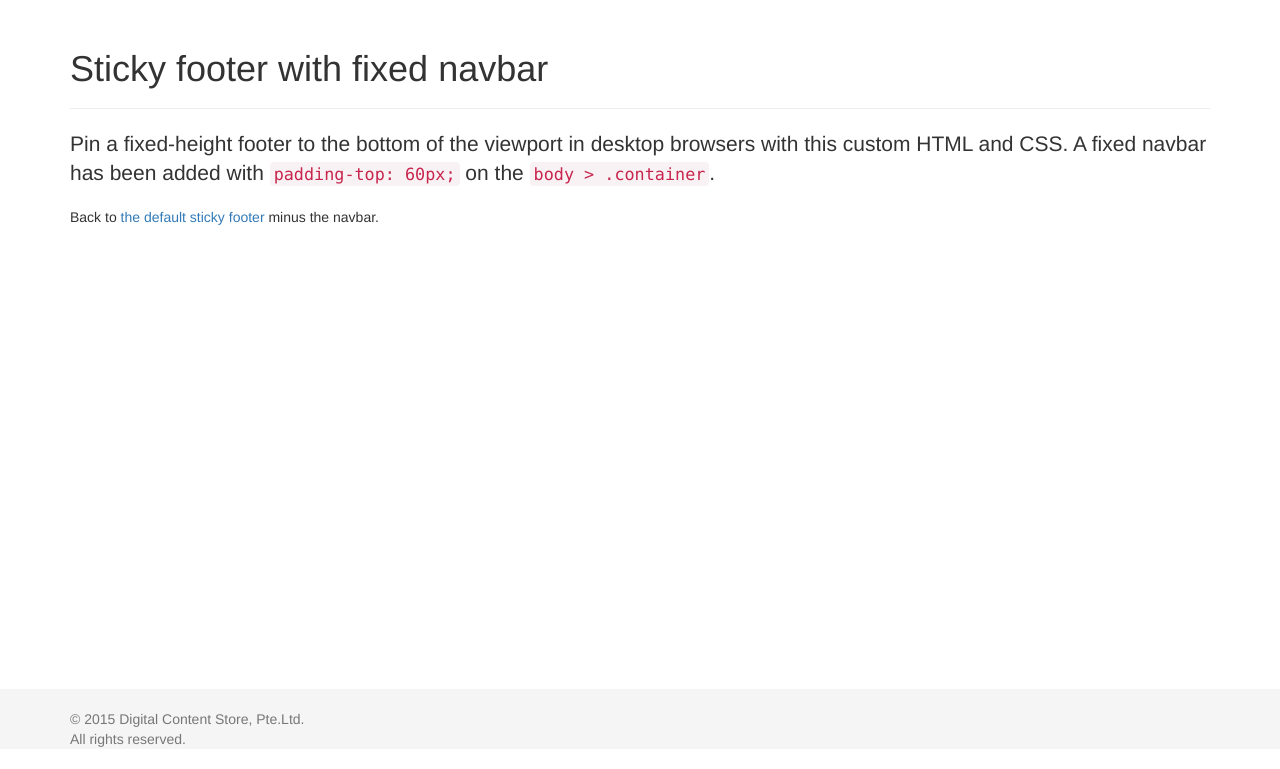
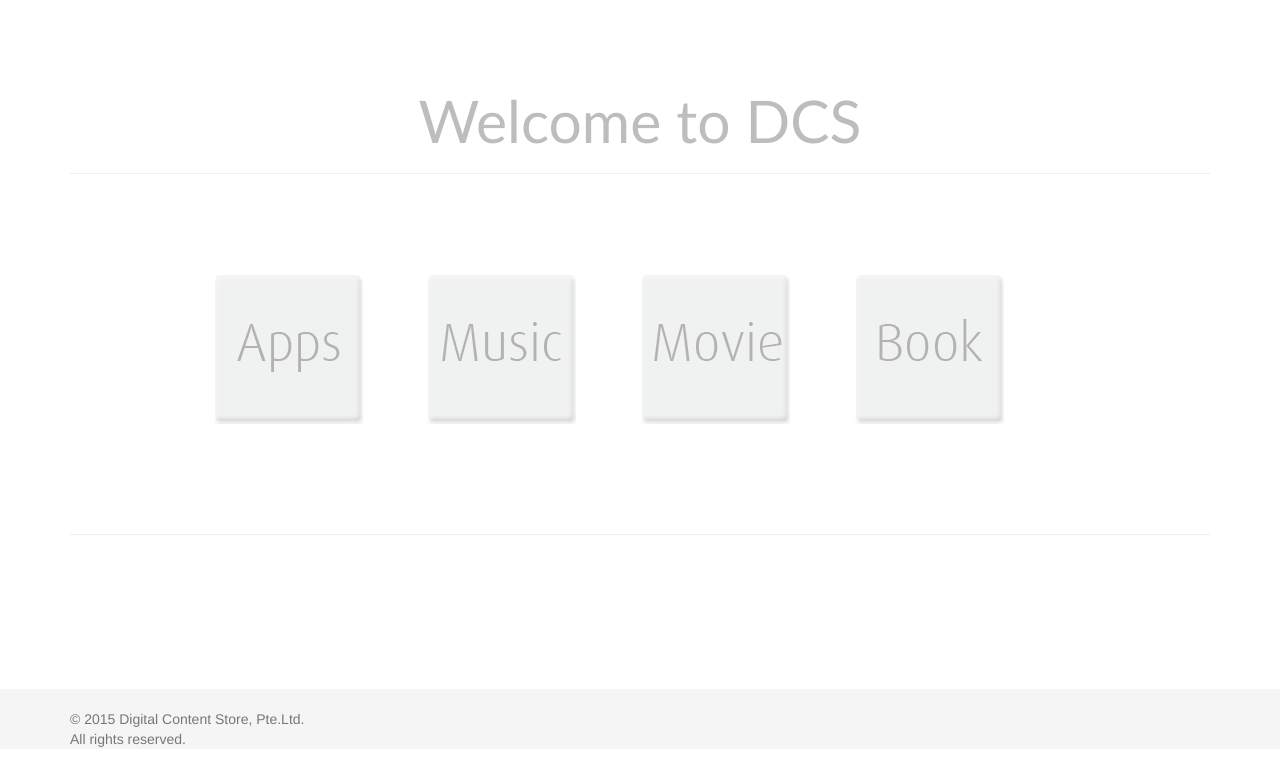
Before and after one commit to 9gix/dcs, a Django app: page / in a window 1280 px wide. Shown: the part 51-820 px from the top of the page. Run offline with Django 3.2, Linux system fonts and the light colour scheme; lists and menus that the app fills with data are empty; parts of the project's set-up code (start-up, migrations or seed data) failed here and were passed over; some libraries are stand-ins or nearby versions.

Commit message:
modify index.html to display the menu icons and the css file as well

```diff
--- a/statics/css/index.css
+++ b/statics/css/index.css
@@ -1,3 +1,11 @@
 code {
   font-size: 80%;
 }
+
+h1 {
+	font-size: 420%;
+	font-weight: 100;
+	font-family: 'Calibri';
+	text-align: center;
+	color: #BDBDBD;
+}
--- a/templates/index.html
+++ b/templates/index.html
@@ -10,9 +10,47 @@
 {% endblock %}
 
 {% block content %}
+<br />
+<br />
 <div class="page-header">
-    <h1>Sticky footer with fixed navbar</h1>
+    <h1>Welcome to DCS</h1>
 </div>
-<p class="lead">Pin a fixed-height footer to the bottom of the viewport in desktop browsers with this custom HTML and CSS. A fixed navbar has been added with <code>padding-top: 60px;</code> on the <code>body > .container</code>.</p>
-<p>Back to <a href="../sticky-footer">the default sticky footer</a> minus the navbar.</p>
+<br />
+<br />
+<br />
+<p class="lead">
+<table width = "75%" align = "center">
+	<tr>
+		<th>
+			<a href="{% url "multimedia:application_list" %}">
+				<img valign = "center" src = "{% static "images/MenuApp.png" %}" />
+			</a>
+		</th>
+
+		<th>
+			<a href="{% url "multimedia:music_list" %}">
+				<img src = "{% static "images/MenuMusic.png" %}" />
+			</a>
+		</th>
+
+		<th>
+			<a href="{% url "multimedia:movie_list" %}">
+				<img src = "{% static "images/MenuMovie.png" %}" />
+			</a>
+		</th>
+
+		<th>
+			<a href="{% url "multimedia:book_list" %}">
+				<img src = "{% static "images/MenuBook.png" %}" />
+			</a>
+		</th>
+	</tr>
+</table>
+</p>
+<br />
+<br />
+<br />
+<br />
+<hr />
+
 {% endblock %}
```
